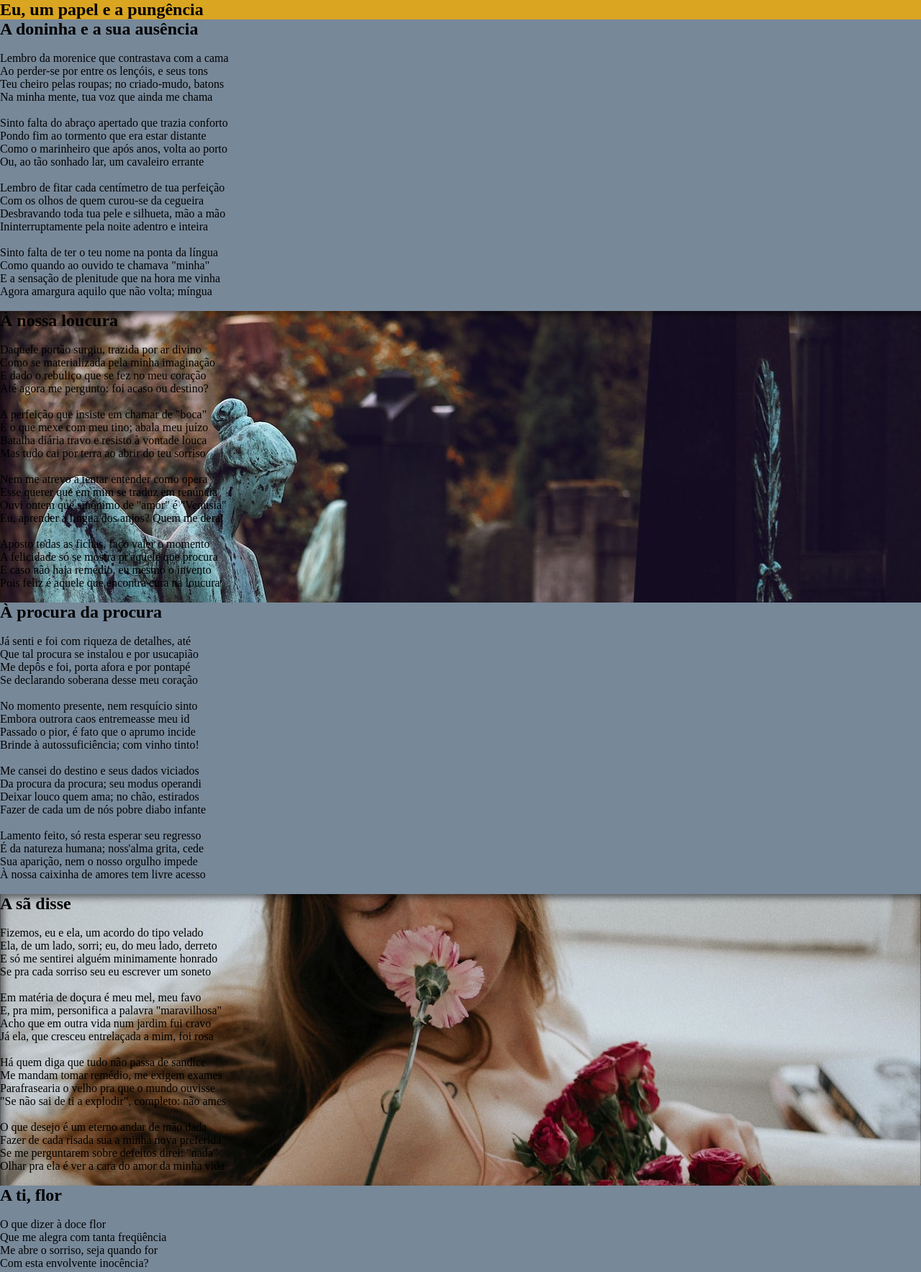
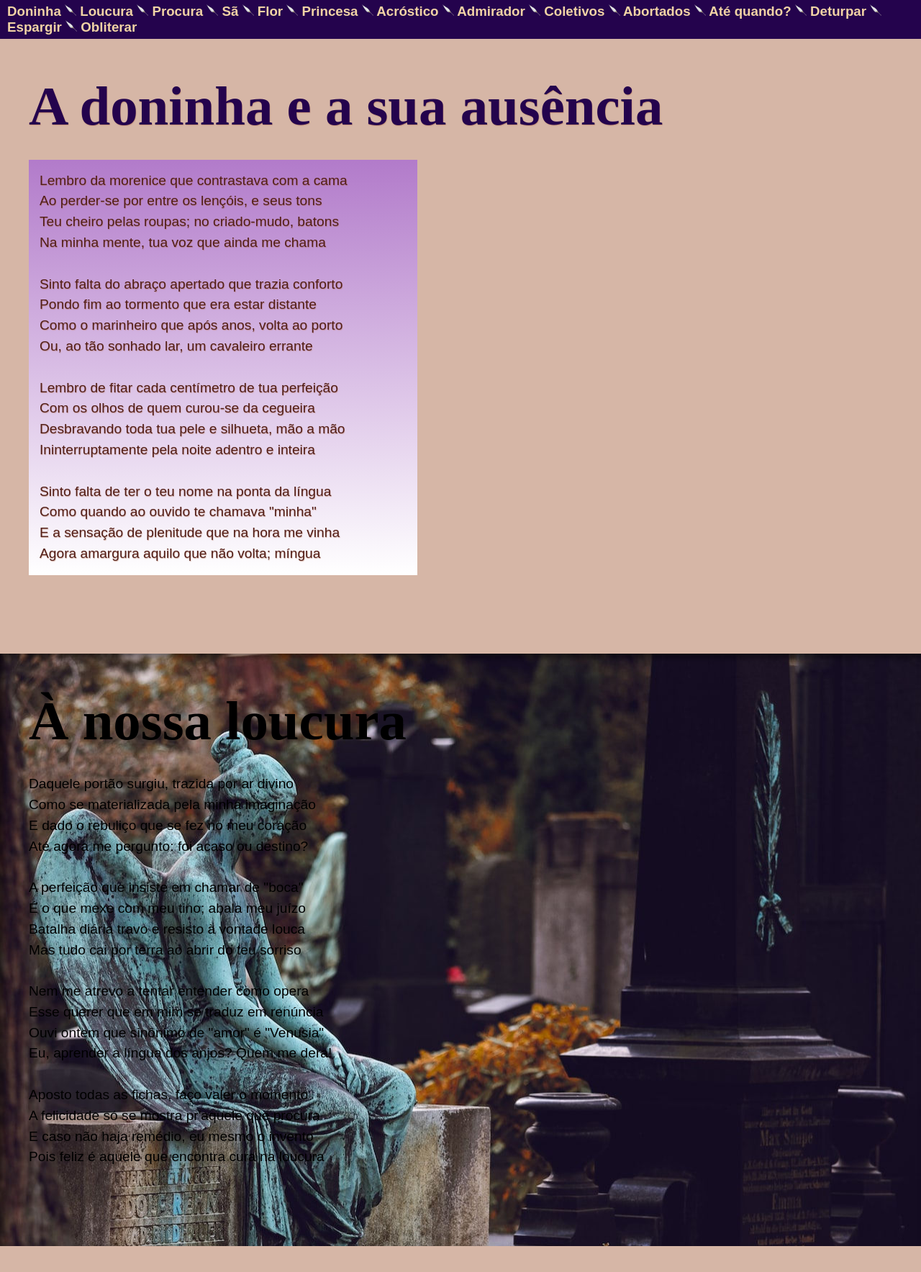
Before and after one commit to TirrCO/projeto-poesia, a plain HTML site: page pag-ac.html in a window 1280 px wide. Shown: the top 1767 px of the page at 72% size. Drawn offline with Linux system fonts and the light colour scheme; a web font is replaced by a local one.

Commit message:
aperfeiçoando a página a-c

```diff
--- /dev/null
+++ b/estilo/style-ac.css
@@ -0,0 +1,93 @@
+@charset "UTF-8";
+
+@import url('https://fonts.googleapis.com/css2?family=Square+Peg&display=swap');
+
+* {
+    margin: 0px;
+    padding: 0px;
+}
+
+body {
+    background-color: lightslategray;
+    font-family: Arial, Helvetica, sans-serif;
+}
+
+header {
+    background-color: #24034d;
+    color: #F1D3A5;
+    padding-left: 5px;
+}
+
+h2 {
+    font-family: 'Square Peg', 'cursive';
+    font-size: 4em;
+    padding-bottom: 30px;
+}
+
+h3 {
+    padding: 5px;
+}
+
+section {
+    padding-top: 10vh;
+    padding-bottom: 10vh;
+    padding-left: 40px;
+    font-size: 1.2em;
+    line-height: 1.5em;
+}
+
+section.imagem {
+    background-color: gray;
+    box-shadow: inset 5px 5px 10px 0px rgba(0, 0, 0, 0.5);
+    background-position: center center;
+    background-size: cover;
+    background-attachment: fixed;
+}
+
+section#loucura {
+    background-image: url('../imagens/anossaloucura-edit.jpg');
+}
+
+section#admir {
+    background-image: url('../imagens/admintsecreto-edit.jpg');
+}
+
+section#san {
+    background-image: url('../imagens/asadisse-edit.jpg');
+}
+
+section#princ {
+    background-image: url('../imagens/atiprincesa.jpg');
+}
+
+section#abort {
+    background-image: url('../imagens/amoresabortados-edit.jpg');
+}
+
+section#deturp {
+    background-image: url('../imagens/aoedeturpar-edit.jpg');
+}
+
+section#oblit {
+    background-image: url('../imagens/aoeobliterar-edit.jpg');
+}
+
+article {
+    background-image: linear-gradient(to bottom, rgba(142, 64, 238, 0.5), white);
+    width: 510px;
+    padding: 15px;
+}
+
+a {
+    text-decoration: none;
+    color: #F1D3A5;
+}
+
+a:hover {
+    text-decoration: underline;
+}
+
+.lumi {
+    color: #521e18;
+    text-shadow: .5px .5px 1px rgb(171, 102, 70, 0.5);
+}
--- a/estilo/style.css
+++ b/estilo/style.css
@@ -54,6 +54,8 @@ div#titnav {
     left: 100px;
     top: 100px;
     padding: 0px 5px;
+    color: var(--colordia4);
+    text-shadow: .5px .5px 1px rgba(171, 102, 70, 0.5);
 }
 
 div#poema {
@@ -67,6 +69,7 @@ div#poema {
 div#poema > p {
     line-height: 21px;
     font-size: 1.1em;
+    text-shadow: .5px .5px 1px rgba(171, 102, 70, 0.5);
 }
 
 h1 {
--- a/pag-ac.html
+++ b/pag-ac.html
@@ -6,63 +6,31 @@
     <meta name="viewport" content="width=device-width, initial-scale=1.0">
     <link rel="shortcut icon" href="imagens/eupeap.ico" type="image/x-icon">
     <title>(A-C) Eu, um papel e a pungência</title>
-    <style>
-        * {
-            margin: 0px;
-            padding: 0px;
-        }
-
-        body {
-            background-color: lightslategray
-        }
-
-        header {
-            background-color: goldenrod;
-        }
-
-        section.imagem {
-            background-color: gray;
-            box-shadow: inset 5px 5px 10px 0px rgba(0, 0, 0, 0.5);
-            background-size: cover;
-            background-attachment: fixed;
-        }
-
-        section#imgloucura {
-            background-image: url('imagens/anossaloucura-edit.jpg');
-        }
-
-        section#imgadmin {
-            background-image: url('imagens/admintsecreto-edit.jpg');
-        }
-
-        section#imgsan {
-            background-image: url('imagens/asadisse-edit.jpg');
-        }
-
-        section#imgprinc {
-            background-image: url('imagens/atiprincesa.jpg');
-        }
-
-        section#imgabort {
-            background-image: url('imagens/amoresabortados-edit.jpg');
-        }
-
-        section#imgdeturp {
-            background-image: url('imagens/aoedeturpar-edit.jpg');
-        }
-
-        section#imgoblit {
-            background-image: url('imagens/aoeobliterar-edit.jpg');
-        }
-    </style>
+    <link rel="stylesheet" href="estilo/style-ac.css">
 </head>
-<body>
+<body onload="carregar()">
     <header>
-        <h2>Eu, um papel e a pungência</h2>
+        <h3>
+            <a href="#doninha">Doninha</a> <img src="imagens/penanav.png" alt="">
+            <a href="#loucura">Loucura</a> <img src="imagens/penanav.png" alt="">
+            <a href="#procura">Procura</a> <img src="imagens/penanav.png" alt="">
+            <a href="#san">Sã</a> <img src="imagens/penanav.png" alt="">
+            <a href="#flor">Flor</a> <img src="imagens/penanav.png" alt="">
+            <a href="#princ">Princesa</a> <img src="imagens/penanav.png" alt="">
+            <a href="#acrost">Acróstico</a> <img src="imagens/penanav.png" alt="">
+            <a href="#admir">Admirador</a> <img src="imagens/penanav.png" alt="">
+            <a href="#colet">Coletivos</a> <img src="imagens/penanav.png" alt="">
+            <a href="#abort">Abortados</a> <img src="imagens/penanav.png" alt="">
+            <a href="#quando">Até quando?</a> <img src="imagens/penanav.png" alt="">
+            <a href="#deturp">Deturpar</a> <img src="imagens/penanav.png" alt="">
+            <a href="#esparg">Espargir</a> <img src="imagens/penanav.png" alt="">
+            <a href="#oblit">Obliterar</a>
+        </h3>
     </header>
-        <section class="normal">
-            <h2>A doninha e a sua ausência</h2>
+        <section class="lumi" id="doninha">
+            <h2 class="t2">A doninha e a sua ausência</h2>
             <br>
+            <article>
                 <p>
                     Lembro da morenice que contrastava com a cama <br>
                     Ao perder-se por entre os lençóis, e seus tons <br>
@@ -90,9 +58,10 @@
                     E a sensação de plenitude que na hora me vinha <br>
                     Agora amargura aquilo que não volta; míngua
                 </p>
+            </article>
             <br>
         </section>
-        <section class="imagem" id="imgloucura">
+        <section class="imagem" id="loucura">
             <h2>À nossa loucura</h2>
             <br>
             <p>
@@ -124,9 +93,10 @@
             </p>
             <br>
         </section>
-        <section class="normal">
-            <h2>À procura da procura</h2>
+        <section class="lumi" id="procura">
+            <h2 class="t2">À procura da procura</h2>
             <br>
+            <article>
                 <p>
                     Já senti e foi com riqueza de detalhes, até <br>
                     Que tal procura se instalou e por usucapião <br>
@@ -154,9 +124,10 @@
                     Sua aparição, nem o nosso orgulho impede <br>
                     À nossa caixinha de amores tem livre acesso
                 </p>
+            </article>
             <br>
         </section>
-        <section class="imagem" id="imgsan">
+        <section class="imagem" id="san">
             <h2>A sã disse</h2>
             <br>
             <p>
@@ -188,9 +159,10 @@
             </p>
             <br>
         </section>
-        <section class="normal">
-            <h2>A ti, flor</h2>
+        <section class="lumi" id="flor">
+            <h2 class="t2">A ti, flor</h2>
             <br>
+            <article>
                 <p>
                     O que dizer à doce flor <br>
                     Que me alegra com tanta freqüência <br>
@@ -218,9 +190,10 @@
                     Presença que apazigua o coração <br>
                     Pondo em dúvida tudo o que sei
                 </p>
+            </article>
             <br>
         </section>
-        <section class="imagem" id="imgprinc">
+        <section class="imagem" id="princ">
             <h2>A ti, princesa</h2>
             <br>
             <p>
@@ -252,9 +225,10 @@
             </p>
             <br>
         </section>
-        <section class="normal">
-            <h2>Acróstico</h2>
+        <section class="lumi" id="acrost">
+            <h2 class="t2">Acróstico</h2>
             <br>
+            <article>
                 <p>
                     Queria eu, ter autonomia sobre este meu coração <br>
                     Usar de estratagemas e ludibriá-lo a meu favor <br>
@@ -282,9 +256,10 @@
                     Logo o universo colapsaria se isso se mantivesse <br>
                     Antes a dor da verdade a uma versão utópica de você
                 </p>
+            </article>
             <br>
         </section>
-        <section class="imagem" id="imgadmin">
+        <section class="imagem" id="admir">
             <h2>Admirador (não tão) secreto</h2>
             <br>
             <p>
@@ -316,9 +291,10 @@
             </p>
             <br>
         </section>
-        <section class="normal">
-            <h2>Amor em coletivos</h2>
+        <section class="lumi" id="colet">
+            <h2 class="t2">Amor em coletivos</h2>
             <br>
+            <article>
                 <p>
                     É ao afagar o chumaço dos teus cabelos que a vida, <br>
                     Feito punhado de grãos de areia, faz-se compreender <br>
@@ -346,9 +322,10 @@
                     Palavra que compõe todo meu vocabulário: amor; em si <br>
                     Falando em coletivos, de "Eu te amo" é "Todos verão"
                 </p>
+            </article>
             <br>
         </section>
-        <section class="imagem" id="imgabort">
+        <section class="imagem" id="abort">
             <h2>Amores abortados</h2>
             <br>
             <p>
@@ -380,9 +357,10 @@
             </p>
             <br>
         </section>
-        <section class="normal">
-            <h2>Até quando?</h2>
+        <section class="lumi" id="quando">
+            <h2 class="t2">Até quando?</h2>
             <br>
+            <article>
                 <p>
                     Até quando a devastação <br>
                     Acabará com nossa floresta <br>
@@ -410,9 +388,10 @@
                     E nos torne uma raça humana tão distinta <br>
                     Que somente reinará a iniquidade
                 </p>
+            </article>
             <br>
         </section>
-        <section class="imagem" id="imgdeturp">
+        <section class="imagem" id="deturp">
             <h2>Ato ou efeito de deturpar</h2>
             <br>
             <p>
@@ -444,9 +423,10 @@
             </p>
             <br>
         </section>
-        <section class="normal">
-            <h2>Ato ou efeito de espargir</h2>
+        <section class="lumi" id="esparg">
+            <h2 class="t2">Ato ou efeito de espargir</h2>
             <br>
+            <article>
                 <p>
                     Quisera eu que as gotas em teu travesseiro fossem cristais <br>
                     Colecionáveis pedras repletas de registros e significados <br>
@@ -474,9 +454,10 @@
                     Irradiar aos quatro cantos do nosso mundo, este prazer <br>
                     Que, sabes tu, hei nascido para tal; é tudo o que faço
                 </p>
+            </article>
             <br>
         </section>
-        <section class="imagem" id="imgoblit">
+        <section class="imagem" id="oblit">
             <h2>Ato ou efeito de obliterar</h2>
             <br>
             <p>
@@ -507,5 +488,6 @@
                 Muito embora, recordar, a estranheza mútua nos impeça
             </p>
         </section>
+        <script src="script-ac.js"></script>
 </body>
 </html>
--- /dev/null
+++ b/script-ac.js
@@ -0,0 +1,28 @@
+function carregar() {
+    var agora = new Date()
+    //var hora = agora.getHours()
+    var hora = 19
+
+    var t2 = document.getElementsByClassName('t2')
+    var lumi = document.getElementsByClassName('lumi')
+
+    if (hora >= 6 && hora < 12) {
+        for (var i = 0; i < t2.length; i++) {
+            t2[i].style.color = '#162972';
+        }
+        for (var i = 0; i < lumi.length; i++)
+            lumi[i].style.backgroundColor = '#F1D3A5';
+    } else if (hora >= 12 && hora < 18) {
+        for (var i = 0; i < t2.length; i++) {
+            t2[i].style.color = '#1d1742';
+        }
+        for (var i = 0; i < lumi.length; i++)
+            lumi[i].style.backgroundColor = '#F8B37E';
+    } else {
+        for (var i = 0; i < t2.length; i++) {
+            t2[i].style.color = '#24034d';
+        }
+        for (var i = 0; i < lumi.length; i++)
+            lumi[i].style.backgroundColor = '#D6B6A6';
+    }
+}
```
Also changed, not shown: imagens/penanav.png (added). Lines whose indentation alone changed are shown as unchanged.
